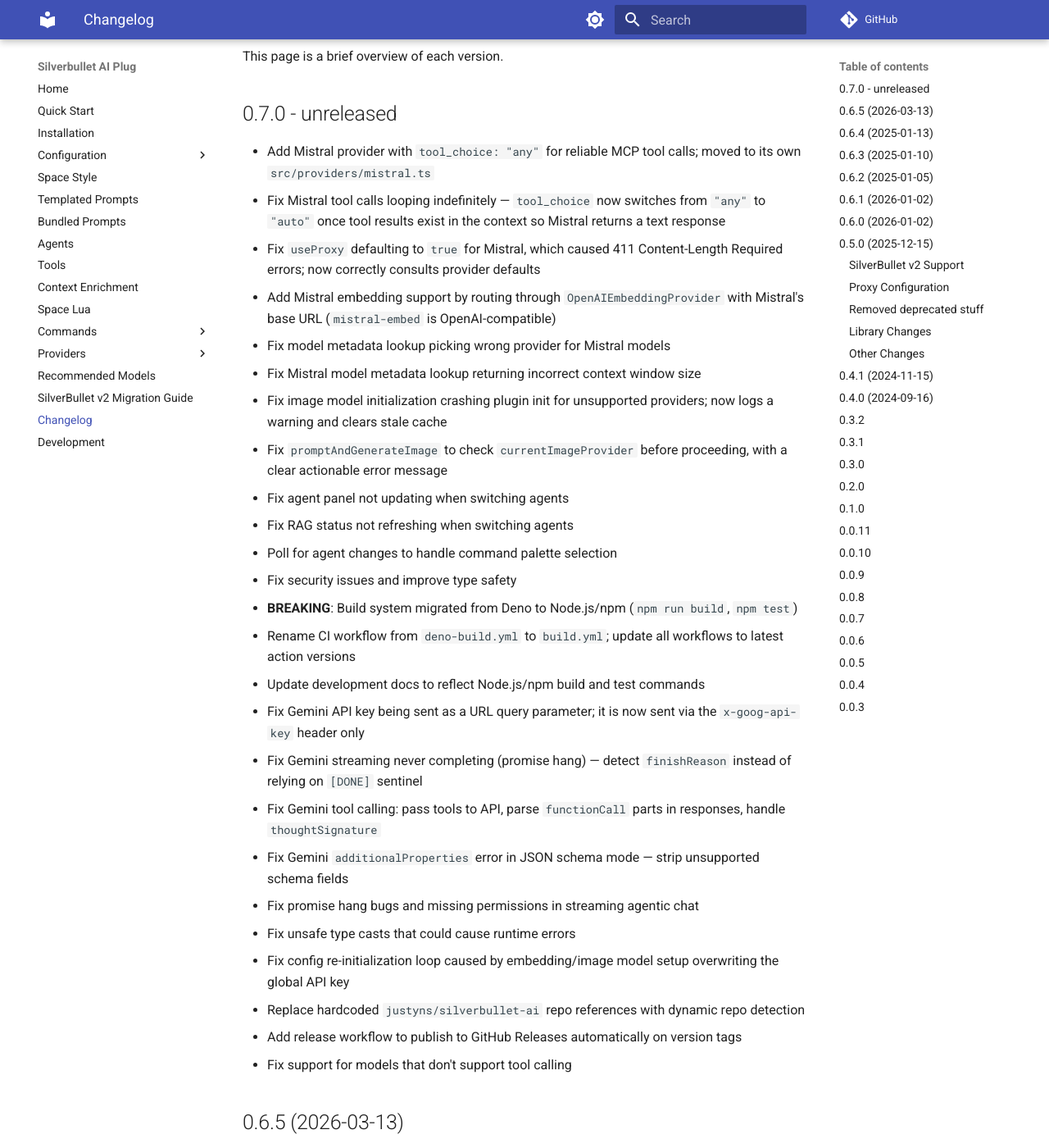
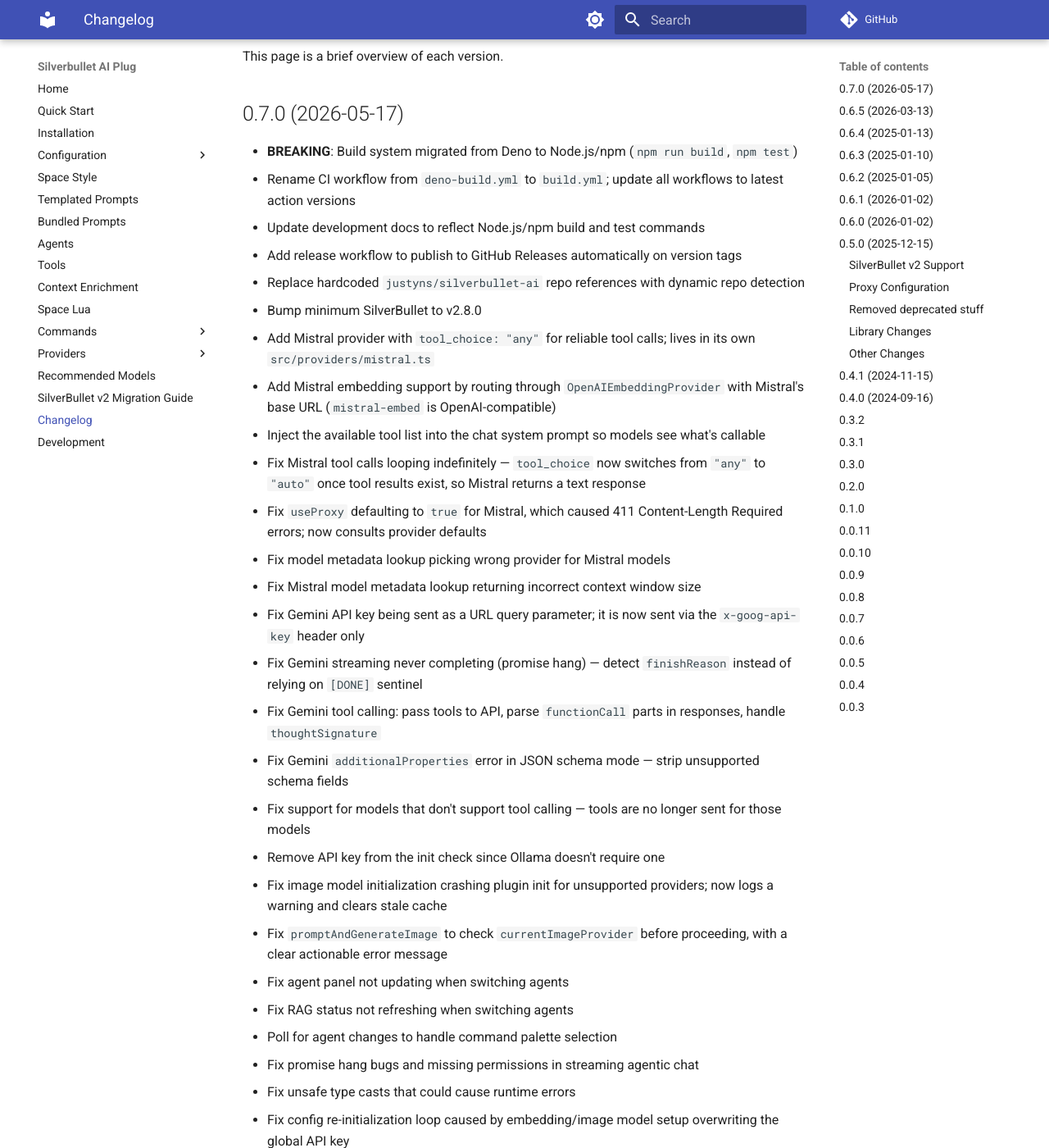
Before and after one commit to justyns/silverbullet-ai, an MkDocs documentation site: the page built from docs/Changelog.md, in a window 1280 px wide and 1400 px high, scrolled down 191 px. Shown: the whole window at 82% size. Built offline with MkDocs 1.6.1 and Material for MkDocs 9.7.7, drawn with Linux system fonts in a browser that asks for light colours; comment, search, counter and statistics services are not loaded; some of the changed text lies outside the part shown.

Commit message:
Update changelog

```diff
--- a/docs/Changelog.md
+++ b/docs/Changelog.md
@@ -2,33 +2,37 @@
 
 This page is a brief overview of each version.
 
-## 0.7.0 - unreleased
+## 0.7.0 (2026-05-17)
 
-- Add Mistral provider with `tool_choice: "any"` for reliable MCP tool calls; moved to its own `src/providers/mistral.ts`
-- Fix Mistral tool calls looping indefinitely — `tool_choice` now switches from `"any"` to `"auto"` once tool results exist in the context so Mistral returns a text response
-- Fix `useProxy` defaulting to `true` for Mistral, which caused 411 Content-Length Required errors; now correctly consults provider defaults
+- **BREAKING**: Build system migrated from Deno to Node.js/npm (`npm run build`, `npm test`)
+- Rename CI workflow from `deno-build.yml` to `build.yml`; update all workflows to latest action versions
+- Update development docs to reflect Node.js/npm build and test commands
+- Add release workflow to publish to GitHub Releases automatically on version tags
+- Replace hardcoded `justyns/silverbullet-ai` repo references with dynamic repo detection
+- Bump minimum SilverBullet to v2.8.0
+- Add Mistral provider with `tool_choice: "any"` for reliable tool calls; lives in its own `src/providers/mistral.ts`
 - Add Mistral embedding support by routing through `OpenAIEmbeddingProvider` with Mistral's base URL (`mistral-embed` is OpenAI-compatible)
+- Inject the available tool list into the chat system prompt so models see what's callable
+- Fix Mistral tool calls looping indefinitely — `tool_choice` now switches from `"any"` to `"auto"` once tool results exist, so Mistral returns a text response
+- Fix `useProxy` defaulting to `true` for Mistral, which caused 411 Content-Length Required errors; now consults provider defaults
 - Fix model metadata lookup picking wrong provider for Mistral models
 - Fix Mistral model metadata lookup returning incorrect context window size
+- Fix Gemini API key being sent as a URL query parameter; it is now sent via the `x-goog-api-key` header only
+- Fix Gemini streaming never completing (promise hang) — detect `finishReason` instead of relying on `[DONE]` sentinel
+- Fix Gemini tool calling: pass tools to API, parse `functionCall` parts in responses, handle `thoughtSignature`
+- Fix Gemini `additionalProperties` error in JSON schema mode — strip unsupported schema fields
+- Fix support for models that don't support tool calling — tools are no longer sent for those models
+- Remove API key from the init check since Ollama doesn't require one
 - Fix image model initialization crashing plugin init for unsupported providers; now logs a warning and clears stale cache
 - Fix `promptAndGenerateImage` to check `currentImageProvider` before proceeding, with a clear actionable error message
 - Fix agent panel not updating when switching agents
 - Fix RAG status not refreshing when switching agents
 - Poll for agent changes to handle command palette selection
-- Fix security issues and improve type safety
-- **BREAKING**: Build system migrated from Deno to Node.js/npm (`npm run build`, `npm test`)
-- Rename CI workflow from `deno-build.yml` to `build.yml`; update all workflows to latest action versions
-- Update development docs to reflect Node.js/npm build and test commands
-- Fix Gemini API key being sent as a URL query parameter; it is now sent via the `x-goog-api-key` header only
-- Fix Gemini streaming never completing (promise hang) — detect `finishReason` instead of relying on `[DONE]` sentinel
-- Fix Gemini tool calling: pass tools to API, parse `functionCall` parts in responses, handle `thoughtSignature`
-- Fix Gemini `additionalProperties` error in JSON schema mode — strip unsupported schema fields
 - Fix promise hang bugs and missing permissions in streaming agentic chat
 - Fix unsafe type casts that could cause runtime errors
 - Fix config re-initialization loop caused by embedding/image model setup overwriting the global API key
-- Replace hardcoded `justyns/silverbullet-ai` repo references with dynamic repo detection
-- Add release workflow to publish to GitHub Releases automatically on version tags
-- Fix support for models that don't support tool calling
+- Fix double-unescape in `unescapeHtml` by replacing `&amp;` last
+- Fix security issues and improve type safety
 
 ## 0.6.5 (2026-03-13)
 
```
